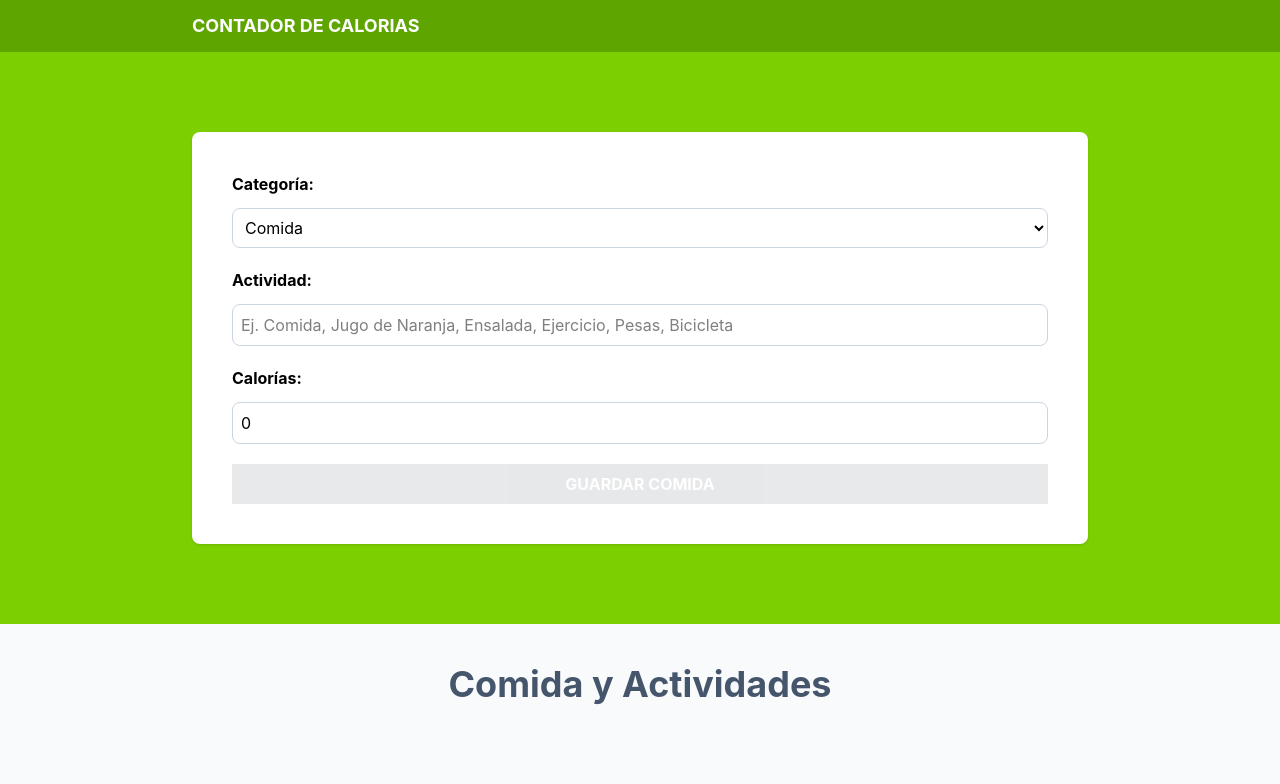
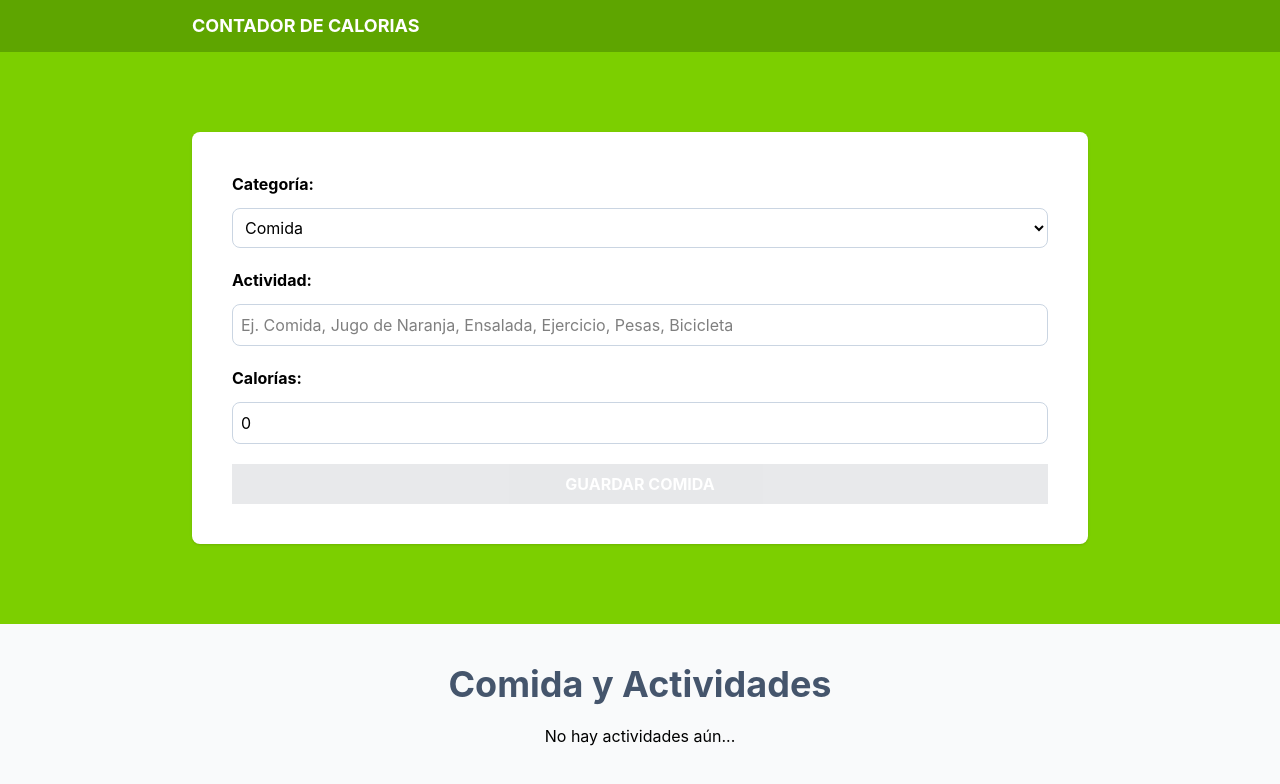
Before and after one commit to andresmdevco/calorie-tracker, a React (Vite) app: page / in a window 1280 px wide. Shown: the top 784 px of the page. Built offline with nearby package versions, Linux system fonts and the light colour scheme.

Commit message:
feat: show empty state message

```diff
--- a/src/components/ActivityList.tsx
+++ b/src/components/ActivityList.tsx
@@ -15,11 +15,15 @@
     (category: Activity['category']) => categories.map(cat => cat.id === category ? cat.name : '')
     , [])
 
+  const isEmptyActivities = useMemo(() => activities.length === 0,[activities])
+
   return (
     <>
       <h2 className="text-4xl font-bold text-slate-600 text-center">Comida y Actividades</h2>
 
-      {activities.map(activity => (
+      {isEmptyActivities ?
+        <p className="text-center my-5">No hay actividades aún...</p> :
+        activities.map(activity => (
           <div key={activity.id} className="px-5 py-10 bg-white mt-5 flex justify-between">
             <div className="space-y-2 relative">
               <p className={`absolute -top-8 -left-8 px-10 py-2 text-white uppercase font-bold
@@ -51,9 +55,7 @@
               </button>
             </div>
           </div>
-
       ))}
-
     </>
   );
 }
```
Lines whose indentation alone changed are shown as unchanged.
